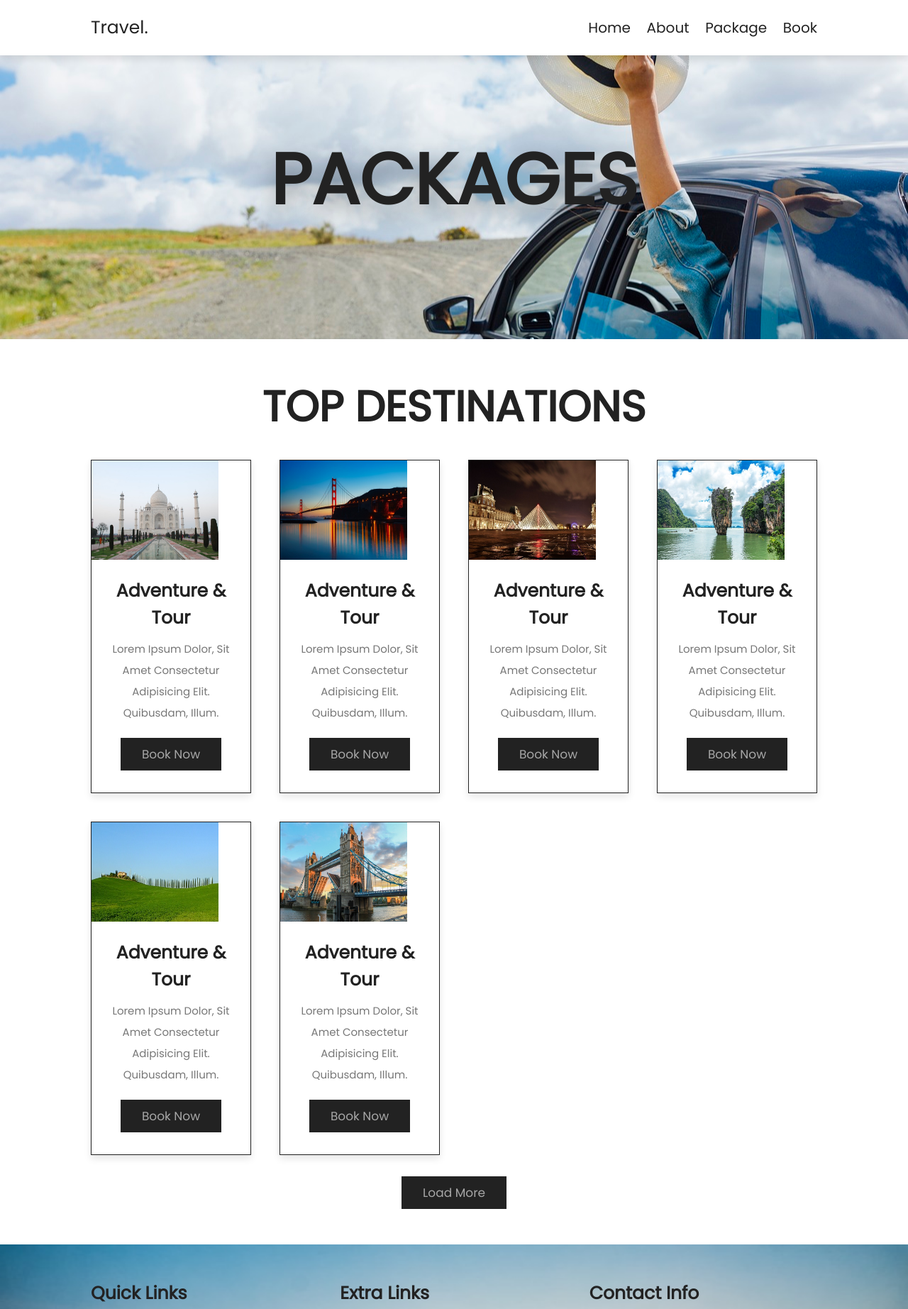
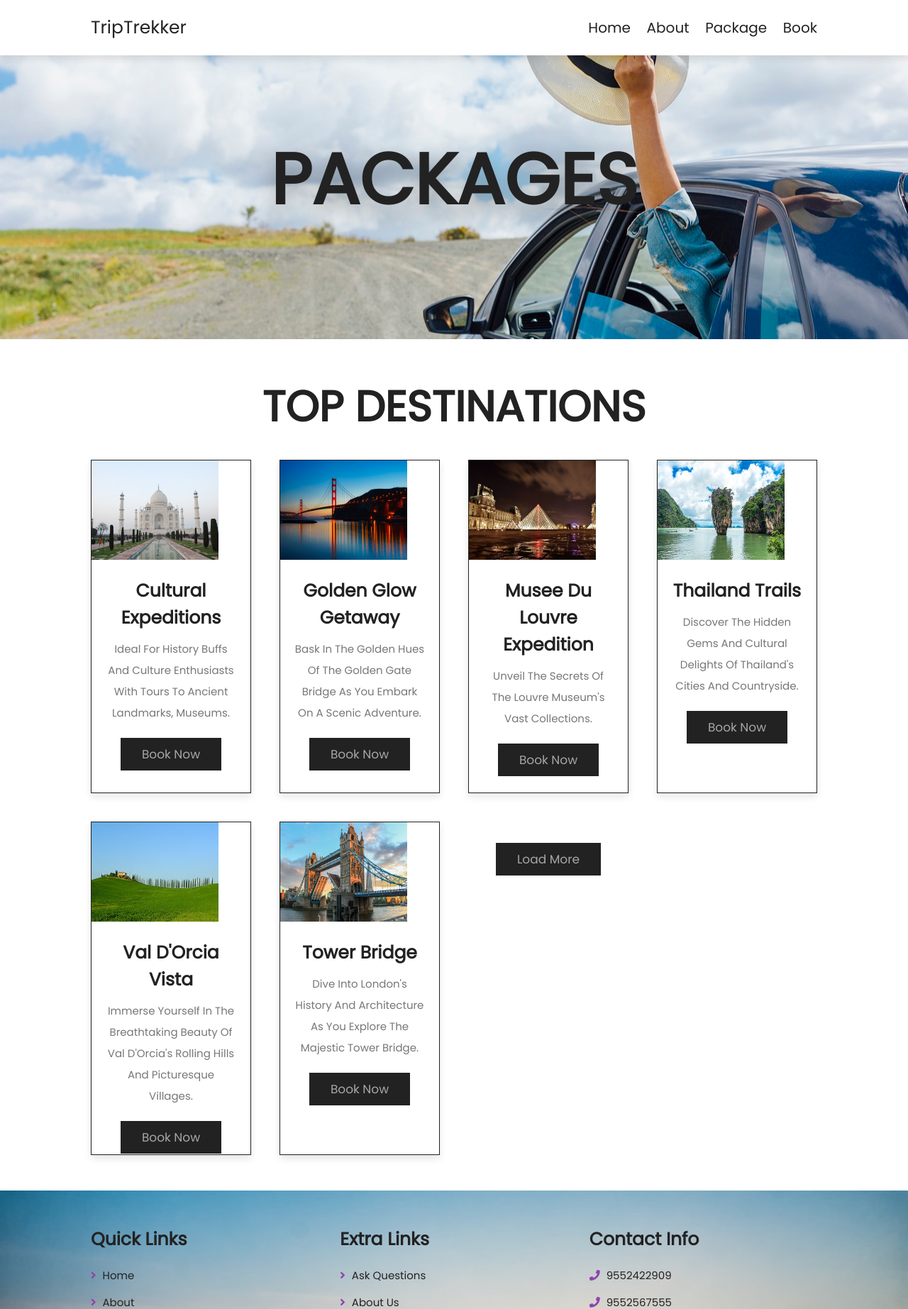
Before and after one commit to Chinmayeetingne/travel_guide, a PHP site: page /package.php in a window 1280 px wide. Shown: the top 1845 px of the page at 71% size. Run offline with PHP 8.4, Linux system fonts and the light colour scheme; some libraries are stand-ins or nearby versions.

Commit message:
some changes made in the code

```diff
--- a/book.php
+++ b/book.php
@@ -21,7 +21,7 @@
 <!--header section starts -->
 <section class="header">
 
-<a href="home.php" class="logo">travel.</a>
+<a href="home.php" class="logo">TripTrekker</a>
 
 <nav class="navbar">
     <a href="home.php">home</a>
--- a/package.php
+++ b/package.php
@@ -49,7 +49,7 @@
     <!--header section starts -->
     <section class="header">
 
-        <a href="home.php" class="logo">travel.</a>
+        <a href="home.php" class="logo">TripTrekker</a>
 
         <nav class="navbar">
             <a href="home.php">home</a>
@@ -75,8 +75,8 @@
             <div class="box">
                 <img src="images/img1.jpg" alt="" class="imgDim">
                 <div class="content">
-                    <h3>adventure & tour</h3>
-                    <p>Lorem ipsum dolor, sit amet consectetur adipisicing elit. Quibusdam, illum.</p>
+                    <h3>Cultural Expeditions</h3>
+                    <p>Ideal for history buffs and culture enthusiasts with tours to ancient landmarks, museums.</p>
                     <a href="book.php" class="btn">book now</a>
                 </div>
 
@@ -87,8 +87,8 @@
                 <img src="images/img2.jpg" alt="" class="imgDim">
 
                 <div class="content">
-                    <h3>adventure & tour</h3>
-                    <p>Lorem ipsum dolor, sit amet consectetur adipisicing elit. Quibusdam, illum.</p>
+                    <h3>Golden Glow Getaway</h3>
+                    <p>Bask in the golden hues of the Golden Gate Bridge as you embark on a scenic adventure.</p>
                     <a href="book.php" class="btn">book now</a>
                 </div>
             </div>
@@ -97,8 +97,8 @@
                 <img src="images/img3.jpg" alt="" class="imgDim">
 
                 <div class="content">
-                    <h3>adventure & tour</h3>
-                    <p>Lorem ipsum dolor, sit amet consectetur adipisicing elit. Quibusdam, illum.</p>
+                    <h3>Musee du Louvre Expedition</h3>
+                    <p>Unveil the secrets of the Louvre Museum's vast collections.</p>
                     <a href="book.php" class="btn">book now</a>
                 </div>
             </div>
@@ -107,8 +107,8 @@
                 <img src="images/img4.jpg" alt="" class="imgDim">
 
                 <div class="content">
-                    <h3>adventure & tour</h3>
-                    <p>Lorem ipsum dolor, sit amet consectetur adipisicing elit. Quibusdam, illum.</p>
+                    <h3>Thailand Trails</h3>
+                    <p>Discover the hidden gems and cultural delights of Thailand's cities and countryside.</p>
                     <a href="book.php" class="btn">book now</a>
                 </div>
             </div>
@@ -117,8 +117,8 @@
                 <img src="images/img5.jpg" alt="" class="imgDim">
 
                 <div class="content">
-                    <h3>adventure & tour</h3>
-                    <p>Lorem ipsum dolor, sit amet consectetur adipisicing elit. Quibusdam, illum.</p>
+                    <h3>Val d'Orcia Vista</h3>
+                    <p>Immerse yourself in the breathtaking beauty of Val d'Orcia's rolling hills and picturesque villages.</p>
                     <a href="book.php" class="btn">book now</a>
                 </div>
             </div>
@@ -126,8 +126,8 @@
             <div class="box">
                 <img src="images/img6.jpg" alt="" class="imgDim">
                 <div class="content">
-                    <h3>adventure & tour</h3>
-                    <p>Lorem ipsum dolor, sit amet consectetur adipisicing elit. Quibusdam, illum.</p>
+                    <h3>Tower Bridge </h3>
+                    <p>Dive into London's history and architecture as you explore the majestic Tower Bridge.</p>
                     <a href="book.php" class="btn">book now</a>
                 </div>
             </div>
@@ -135,37 +135,39 @@
             <div class="box">
                 <img src="images/img7.jpg" alt="" class="imgDim">
                 <div class="content">
-                    <h3>adventure & tour</h3>
-                    <p>Lorem ipsum dolor, sit amet consectetur adipisicing elit. Quibusdam, illum.</p>
+                    <h3>Jumma Mubarak </h3>
+                    <p>Uncover the spiritual significance and architectural grandeur of Jumma Mubarak Masjid.</p>
                     <a href="book.php" class="btn">book now</a>
                 </div>
             </div>
             <div class="box">
                 <img src="images/img8.jpg" alt="" class="imgDim">
                 <div class="content">
-                    <h3>adventure & tour</h3>
-                    <p>Lorem ipsum dolor, sit amet consectetur adipisicing elit. Quibusdam, illum.</p>
+                    <h3>NYC Explorer</h3>
+                    <p>Discover the heart and soul of the Big Apple as you traverse its diverse  world-class museums.</p>
                     <a href="book.php" class="btn">book now</a>
                 </div>
             </div>
             <div class="box">
                 <img src="images/img9.jpg" alt="" class="imgDim">
                 <div class="content">
-                    <h3>adventure & tour</h3>
-                    <p>Lorem ipsum dolor, sit amet consectetur adipisicing elit. Quibusdam, illum.</p>
+                    <h3>India Explorer</h3>
+                    <p>Embark on a journey to the heart of India featuring a mesmerizing tour of the iconic India Gate.</p>
                     <a href="book.php" class="btn">book now</a>
                 </div>
             </div>
             <div class="box">
                 <img src="images/img10.jpg" alt="" class="imgDim">
                 <div class="content">
-                    <h3>adventure & tour</h3>
-                    <p>Lorem ipsum dolor, sit amet consectetur adipisicing elit. Quibusdam, illum.</p>
+                    <h3>Parisian Splendor</h3>
+                    <p>Explore the enchanting streets of Paris, adorned with iconic landmarks.</p>
                     <a href="book.php" class="btn">book now</a>
                 </div>
             </div>
 
-            <div class="box">
+            <div class="load-more" id="loadmore" onclick="loadMore()" ><span class="btn" >load more</span></div>
+
+            <!-- <div class="box">
                 <img src="images/img11.jpg" alt="" class="imgDim">
                 <div class="content">
                     <h3>adventure & tour</h3>
@@ -209,9 +211,9 @@
                     <a href="book.php" class="btn">book now</a>
                 </div>
             </div>
-        </div>
+        </div> -->
 
-        <div class="load-more" id="loadmore" onclick="loadMore()" ><span class="btn">load more</span></div>
+
     </section>
 
     <!-- packages section ends -->
```
Also changed, not shown: about.php (+11 -12 lines), home.php (+13 -12 lines).
